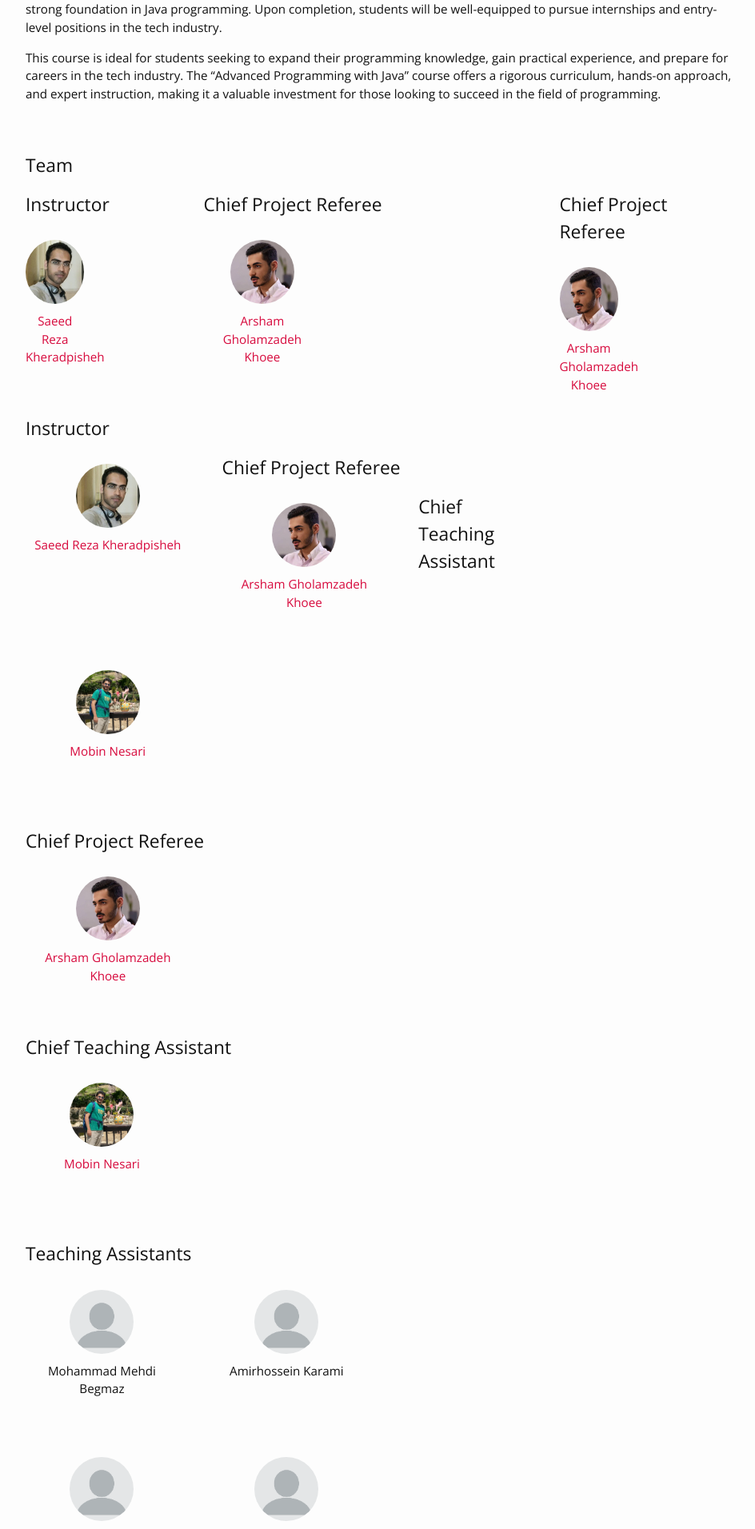
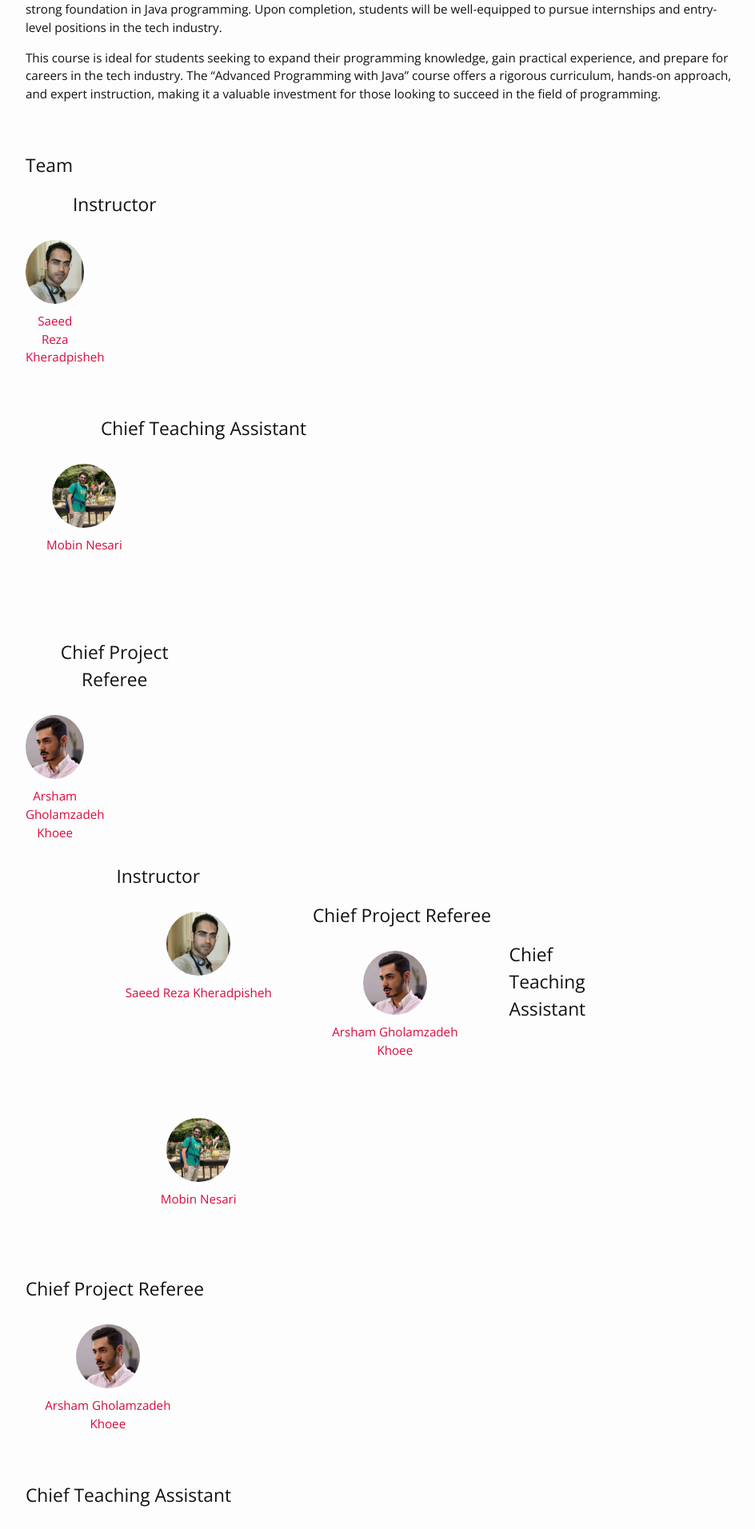
Before and after one commit to MobinNesari81/CS-AP, a Jekyll site: the page built from index.md, in a window 1280 px wide. Shown: the part 752-2664 px from the top of the page at 80% size, without its empty margins (163-1107 px from the left). Built offline with Jekyll 4.4.1, drawn with Linux system fonts in a browser that asks for light colours; nearby versions of some CDN libraries.

Commit message:
finalising team section

```diff
--- a/_layouts/home.html
+++ b/_layouts/home.html
@@ -47,14 +47,14 @@ layout: default
 
         <div id = "middlebox">
             <div class="profile-pic-gallary">
-                <h2>Chief Project Referee</h2>
-                {% for ins in site.data.people.Chief_Project_Referee%}
+                <h2>Chief Teaching Assistant</h2>
+                {% for ta in site.data.people.ChiefTeachingAssistant %}
                 <div class="image--cover-container">
-                    <img src="{{ins.profile_pic | prepend: site.baseurl }}" class="image--cover">
-                    {% if ins.webpage %}
-                    <p><a href="{{ ins.webpage }}">{{ins.name}}</a></p>
+                    <img src="{{ta.profile_pic | prepend: site.baseurl }}" class="image--cover">
+                    {% if ta.webpage %}
+                    <p><a href="{{ ta.webpage }}">{{ta.name}}</a></p>
                     {% else %}
-                    <p>{{ins.name}}</p>
+                    <p>{{ta.name}}</p>
                     {% endif %}
                 </div>
                 {% endfor %}
@@ -76,6 +76,8 @@ layout: default
                 {% endfor %}
             </div>
         </div>
+
+
     </div>
 
     <div>
--- a/_sass/_base.scss
+++ b/_sass/_base.scss
@@ -520,19 +520,22 @@ a.tosu {
 }
 
 #leftbox {
-    float:left;
+    // float:left;
     width:25%;
     height:280px;
+    text-align: center;
 }
 #middlebox{
-    float:left;
+    // float:left;
     width:50%;
     height:280px;
+    text-align: center;
 }
 #rightbox{
-    float:right;
+    // float:right;
     width:25%;
     height:280px;
+    text-align: center;
 }
 h1{
     text-align:center;
```
